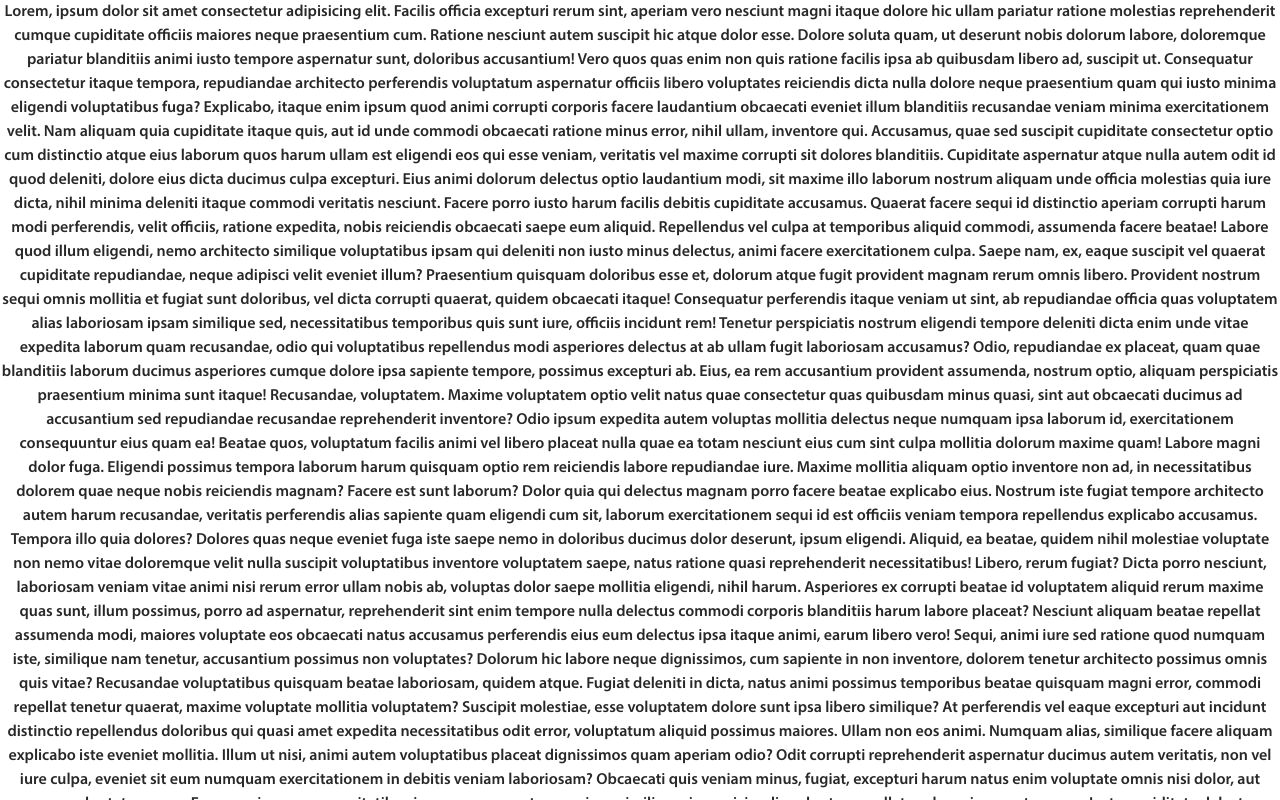
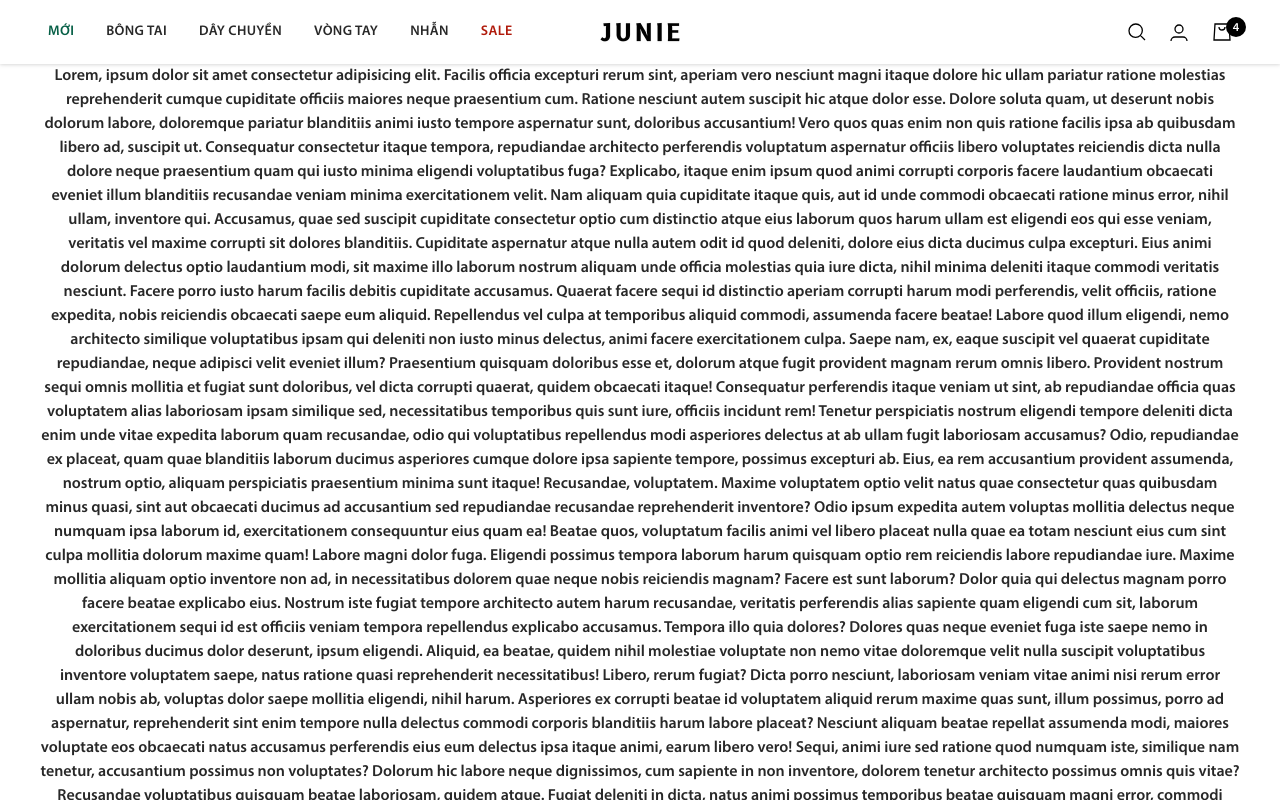
Before and after one commit to tranbaolam26902/junie-store-nextjs, a Next.js app: page / in a window 1280 px wide. Shown: the top 800 px of the page. Built offline with nearby package versions, Linux system fonts and the light colour scheme.

Commit message:
Edit root layout

```diff
--- a/src/app/layout.jsx
+++ b/src/app/layout.jsx
@@ -2,6 +2,12 @@ import localFont from 'next/font/local';
 
 import './globals.scss';
 
+import Footer from './components/layout/Footer';
+import Header from './components/layout/Header';
+
+/**
+ * Font config
+ */
 const myriad = localFont({
     src: [
         {
@@ -44,6 +50,9 @@ const myriad = localFont({
     variable: '--font-myriad-pro',
 });
 
+/**
+ * Config title template
+ */
 export const metadata = {
     title: {
         default: 'Junie',
@@ -54,7 +63,11 @@ export const metadata = {
 export default function RootLayout({ children }) {
     return (
         <html lang='en' className={`${myriad.variable} font-sans`}>
-            <body className='text-secondary bg-primary'>{children}</body>
+            <body className='text-secondary bg-primary'>
+                <Header />
+                <main className='mt-[var(--header-height)] px-6 md:px-10'>{children}</main>
+                <Footer />
+            </body>
         </html>
     );
 }
```
